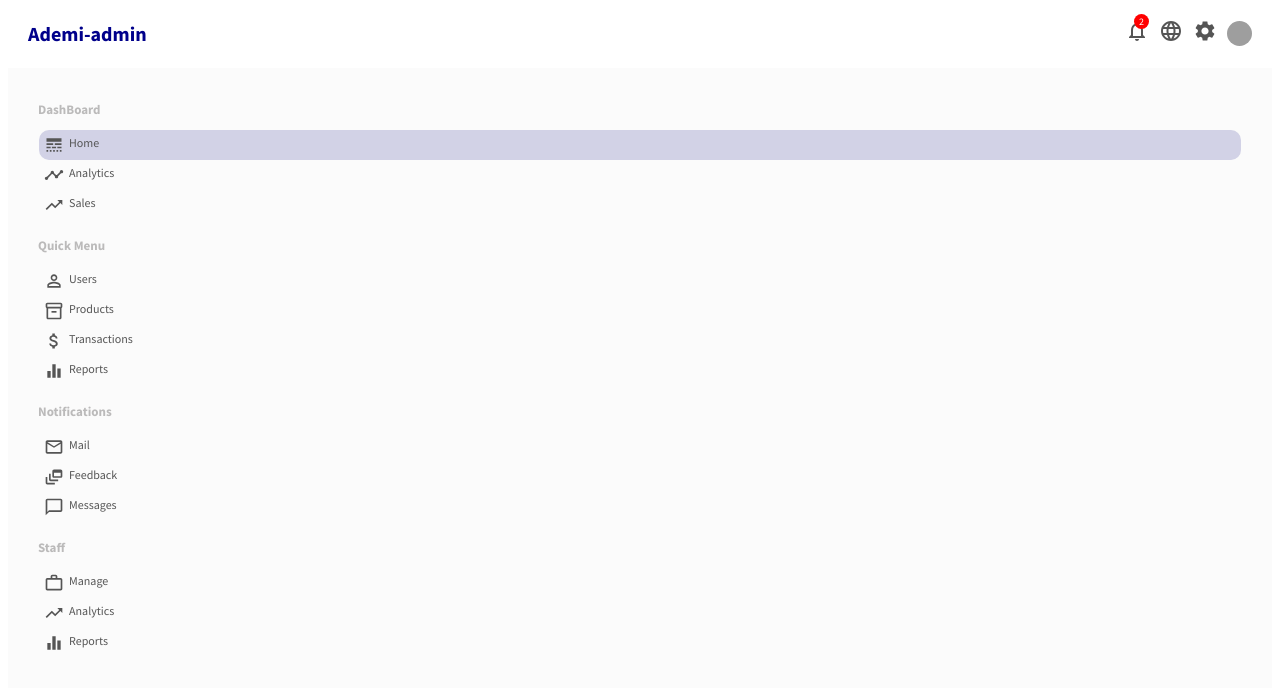
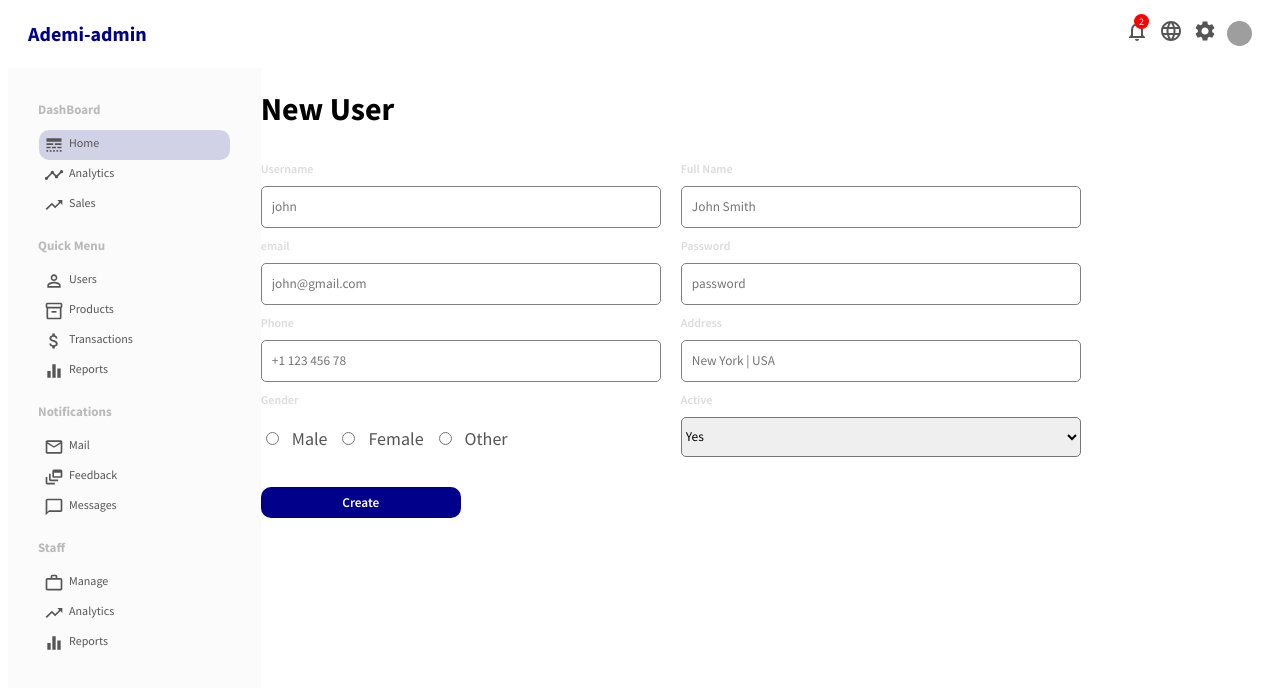
Before and after one commit to ademi06/Admin-Dashboard, a React (Create React App) app: page /newUser in a window 1280 px wide. Shown: the top 688 px of the page. Built offline with nearby package versions, Linux system fonts and the light colour scheme; grey boxes are pictures that could not be loaded.

Commit message:
modified my sidebar

```diff
--- a/src/App.js
+++ b/src/App.js
@@ -5,6 +5,7 @@
 import { BrowserRouter as Router, Routes, Route } from "react-router-dom";
 import UserList from "./components/pages/userList/UserList";
 import User from "./components/pages/user/User";
+import NewUser from "./components/pages/newUser/NewUser";
 
 
 
@@ -18,6 +19,7 @@
           <Route exact path="/" element={<Home />}></Route>
           <Route path="/users" element={<UserList/>}></Route>
           <Route path="/user/:userId" element={<User/>}></Route>
+          <Route path="newUser" element={<NewUser/>}></Route>
         </Routes>
       </div>
     </Router>
--- a/src/app.css
+++ b/src/app.css
@@ -2,3 +2,7 @@
     display: flex;
     margin-top: 10px;
 }
+.link{
+    text-decoration: none;
+    color: inherit
+}
--- /dev/null
+++ b/src/components/pages/newUser/NewUser.jsx
@@ -0,0 +1,55 @@
+import "./newUser.css";
+
+
+export default function NewUser() {
+  return (
+    <div className="newUser">
+        <h1 className="newUserTitle">New User</h1>
+        <form className="newUserForm">
+            <div className="newUserItem">
+                <label>Username</label>
+                <input type="text" placeholder="john" />
+            </div>
+            <div className="newUserItem">
+                <label>Full Name</label>
+                <input type="text" placeholder="John Smith" />
+            </div>
+            <div className="newUserItem">
+                <label>email</label>
+                <input type="email" placeholder="john@gmail.com" />
+            </div>
+            <div className="newUserItem">
+                <label>Password</label>
+                <input type="password" placeholder="password" />
+            </div>
+            <div className="newUserItem">
+                <label>Phone</label>
+                <input type="text" placeholder="+1 123 456 78" />
+            </div>
+            <div className="newUserItem">
+                <label>Address</label>
+                <input type="text" placeholder="New York | USA" />
+            </div>
+            <div className="newUserItem">
+                <label>Gender</label>
+                <div className="newUserGender">
+                    <input type="radio" name = 'gender' id ='male' value ='male'/>
+                    <label for="male">Male</label>
+                    <input type="radio" name = 'gender' id ='female' value ='female'/>
+                    <label for="female">Female</label>
+                    <input type="radio" name = 'gender' id ='other' value ='other'/>
+                    <label for="other">Other</label>
+                </div>
+            </div>
+            <div className="newUserItem">
+            <label>Active</label>
+            <select className="newUserSelect" name="active" id="active">
+                <option value='yes'> Yes </option>
+                <option value='no'> No </option>
+            </select>
+            </div>
+            <button className="newUserButton">Create</button>
+        </form>
+    </div>
+  )
+}
--- /dev/null
+++ b/src/components/pages/newUser/newUser.css
@@ -0,0 +1,51 @@
+.newUser{
+    flex:4;
+}
+.newUserForm{
+    display: flex;
+    flex-wrap: wrap;
+}
+.newUserItem{
+    width: 400px;
+    display: flex;
+    flex-direction: column;
+    margin-top: 10px;
+    margin-right: 20px;
+
+}
+.newUserItem>label{
+    margin-bottom: 10px;
+    font-size: 12px;
+    font-weight: 600;
+    color: rgb(220, 218, 218);
+}
+.newUserItem>input{
+    height: 20px;
+    padding: 10px;
+    border: 1px solid gray;
+    border-radius: 5px;
+}
+.newUserGender>input{
+    margin-top: 15px;
+
+}
+.newUserGender>label{
+    margin: 10px;
+    font-size: 18px;;
+    color:#555
+}
+.newUserSelect{
+    height: 40px;
+    border-radius: 5px;
+}
+.newUserButton{
+    width: 200px;
+    border: none;
+    background-color: darkblue;
+    color: white;
+    padding: 7px 10px;
+    font-weight: 600;
+    border-radius: 10px;
+    margin-top: 30px;
+    cursor: pointer;
+}
--- a/src/components/pages/user/User.jsx
+++ b/src/components/pages/user/User.jsx
@@ -1,12 +1,16 @@
 import "./user.css";
 import {CalendarToday, LocationSearching, MailOutline, PermIdentity, PhoneAndroid, Publish} from '@mui/icons-material';
+import { Link } from "react-router-dom";
 
 export default function User() {
   return (
     <div className="user">
         <div className="userTitleContainer">
             <h1 className="userTitle">Edit User</h1>
-            <button className="userAddButton">Create</button>
+            <Link to="/newUser">
+                <button className="userAddButton">Create</button>
+             </Link>
+
         </div>
         <div className="userContainer">
             <div className="userShow">
@@ -87,7 +91,7 @@
                         <img src="https://media.istockphoto.com/photos/young-african-american-woman-with-afro-hair-wearing-casual-sweater-picture-id1205341221?k=20&m=1205341221&s=612x612&w=0&h=FPct0i5kc84CUntLOPj_qgExzo_fAQei48-Smgr4OyA=" alt=""
                          className="userUpdateImg" />
                          <label htmlFor="file">
-                             <Publish/>
+                             <Publish className="userUpdateIcon"/>
                              </label>
                          <input type="file" id="file" style={{display:"none"}} />
                     </div>
--- a/src/components/sidebar/Sidebar.jsx
+++ b/src/components/sidebar/Sidebar.jsx
@@ -3,6 +3,7 @@
 import {PersonOutline, Inventory2Outlined, AttachMoney, Equalizer,
   MailOutline, DynamicFeed, ChatBubbleOutline, WorkOutline
 } from '@mui/icons-material';
+import {Link} from "react-router-dom";
 
 
 export default function Sidebar() {
@@ -30,14 +31,18 @@
         <div className="sidebarMenu">
           <h3 className='sidebarTitle'>Quick Menu</h3>
           <ul className="sidebarList">
+          <Link to="/users" className='link'>
             <li className="sidebarListItems ">
               <PersonOutline className='sidebarIcon' />
               Users
             </li>
+          </Link>
+          <Link to="/products" className='link'>
             <li className="sidebarListItems">
               <Inventory2Outlined className='sidebarIcon'/>
               Products
             </li>
+          </Link>
             <li className="sidebarListItems">
               <AttachMoney className='sidebarIcon'/>
               Transactions
```
